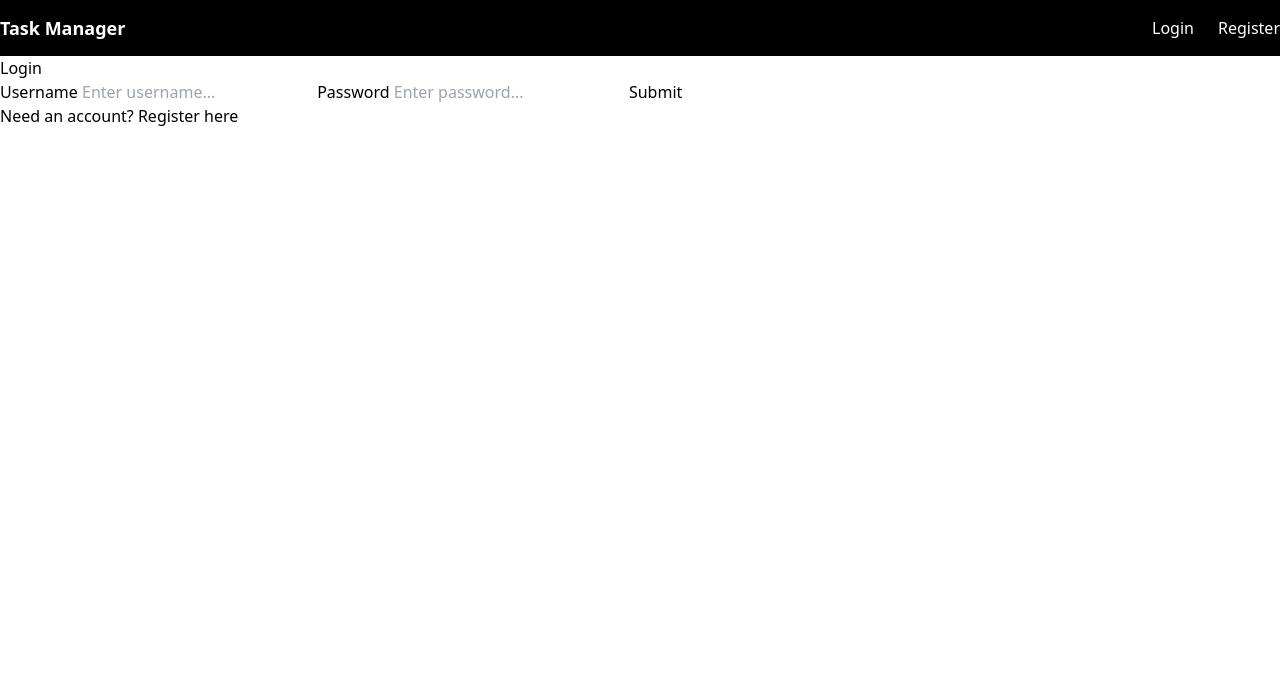
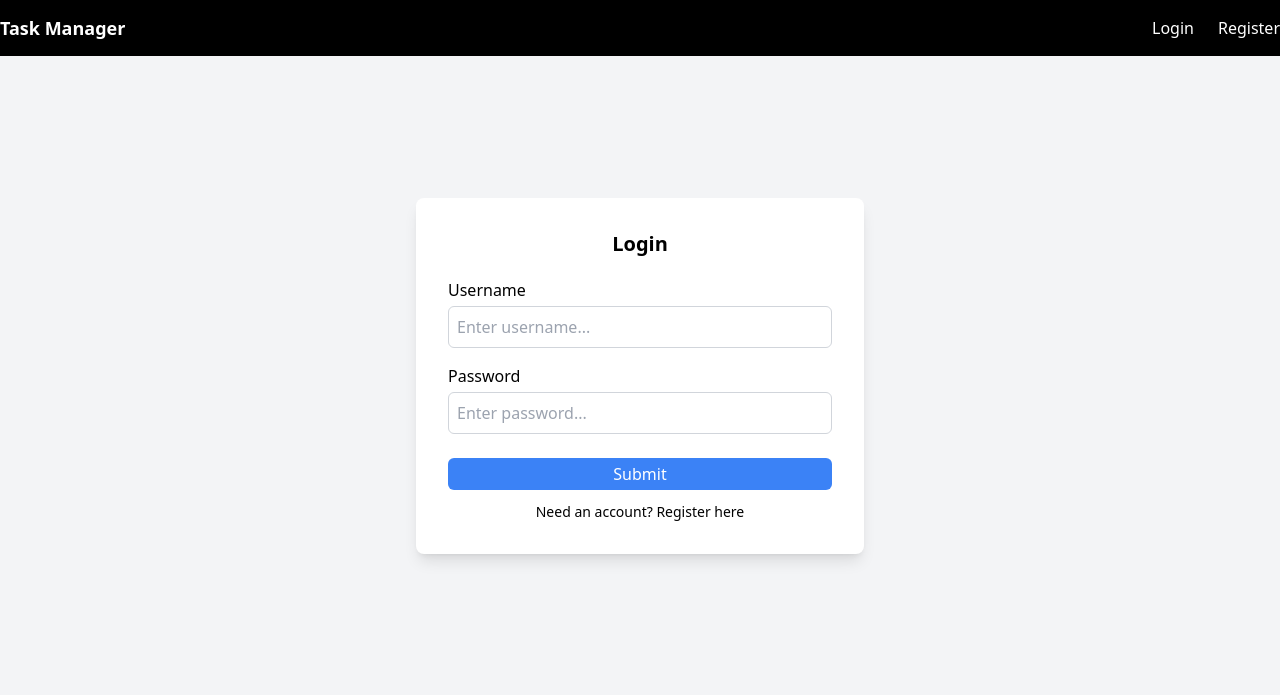
Before and after one commit to mpbe/TaskManager, a Flask app: page /auth/login in a window 1280 px wide. Shown: the top 695 px of the page. Run offline with Flask 3, Linux system fonts and the light colour scheme; some libraries are stand-ins or nearby versions.

Commit message:
created a login card with tailwind

```diff
--- a/app/templates/base.html
+++ b/app/templates/base.html
@@ -5,7 +5,7 @@
     <title>{%block title%}{%endblock%}</title>
     <script src="https://cdn.tailwindcss.com"></script>
 </head>
-<body>
+<body class="bg-gray-100">
 
     <nav class="bg-black text-white">
         <div class="mx-auto max-w-7xl">
@@ -38,6 +38,9 @@
       {%endfor%}
     {%endwith%}
 
-    {%block content%}{%endblock%}
+<div class="max-w-6xl mx-auto px-4 py-10">
+    {% block content %}{% endblock %}
+</div>
+
 </body>
 </html>
--- a/app/templates/login.html
+++ b/app/templates/login.html
@@ -6,19 +6,33 @@
 
 {%block content%}
 
-<h1>Login</h1>
+<div class="flex justify-center items-center min-h-[70vh]">
+    <div class="rounded-lg max-w-md bg-white p-8 w-full max-w-md shadow-lg">
+        <h1 class="text-xl font-semibold text-center mb-5">Login</h1>
 
-<form action="{{url_for('auth.login')}}" method="post">
+        <form action="{{url_for('auth.login')}}" method="post">
 
-    <label for="username">Username</label>
-    <input name="username" id="username" type="text" placeholder="Enter username...">
+            <div>
+                <label for="username" class="block mb-1">Username</label>
+                <input name="username" id="username" type="text" placeholder="Enter username..."
+                       class="w-full p-2 rounded-md border border-solid border-gray-300 mb-4">
+            </div>
 
-    <label for="password">Password</label>
-    <input name="password" id="password" type="password" placeholder="Enter password...">
+            <div>
+                <label for="password" class="block mb-1">Password</label>
+                <input name="password" id="password" type="password" placeholder="Enter password..."
+                       class="w-full p-2 rounded-md border border-solid border-gray-300 mb-6">
+            </div>
 
-    <button type="submit">Submit</button>
-</form>
+            <button type="submit"
+                    class="w-full text-center bg-blue-500 text-white py-1 rounded-md mb-3 hover:bg-blue-600 transition"
+                    >Submit</button>
 
-<a href="{{url_for('auth.register')}}">Need an account? Register here</a>
+        </form>
+        <div class="text-center text-sm hover:underline transition">
+            <a href="{{url_for('auth.register')}}">Need an account? Register here</a>
+        </div>
+    </div>
+</div>
 
 {%endblock%}
```
